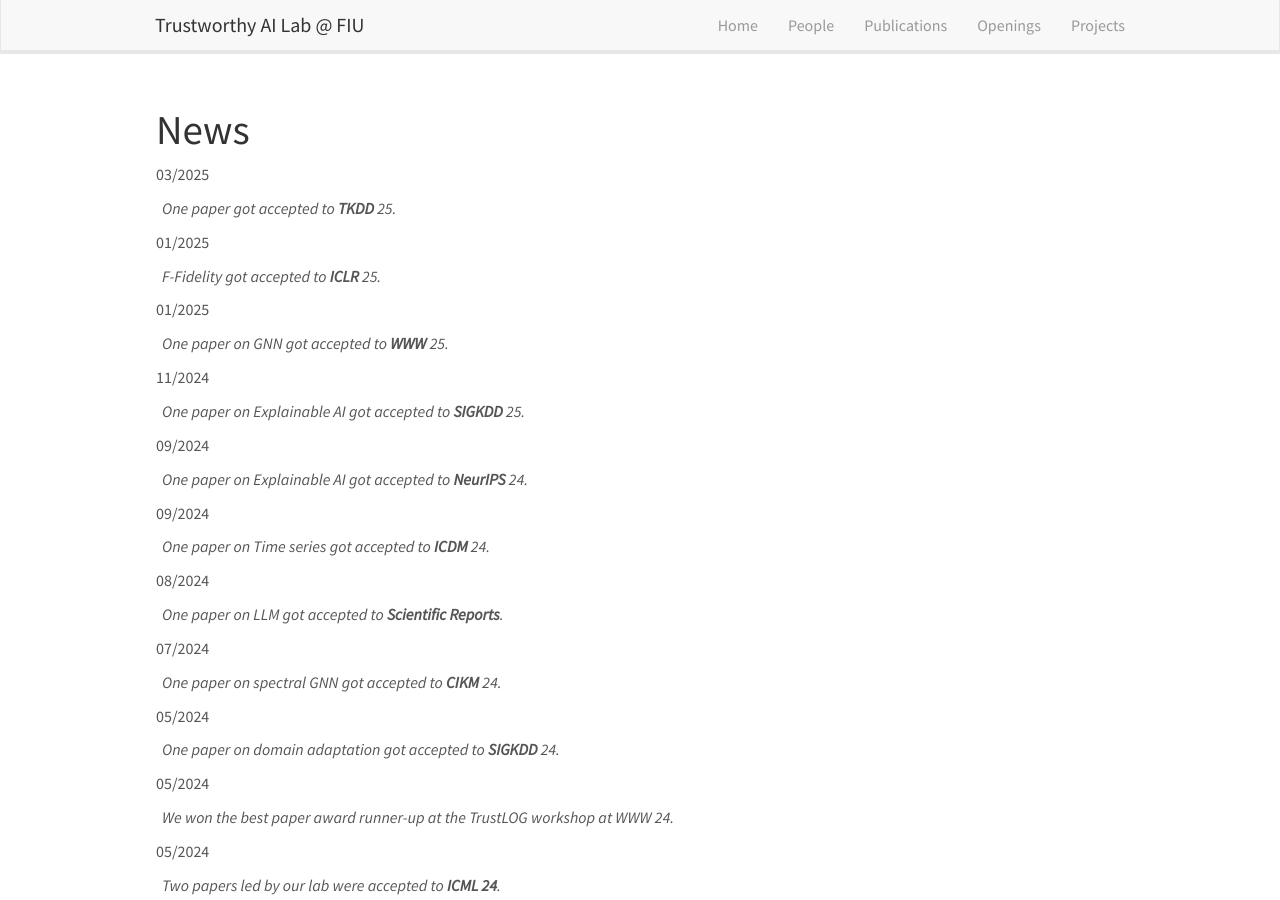
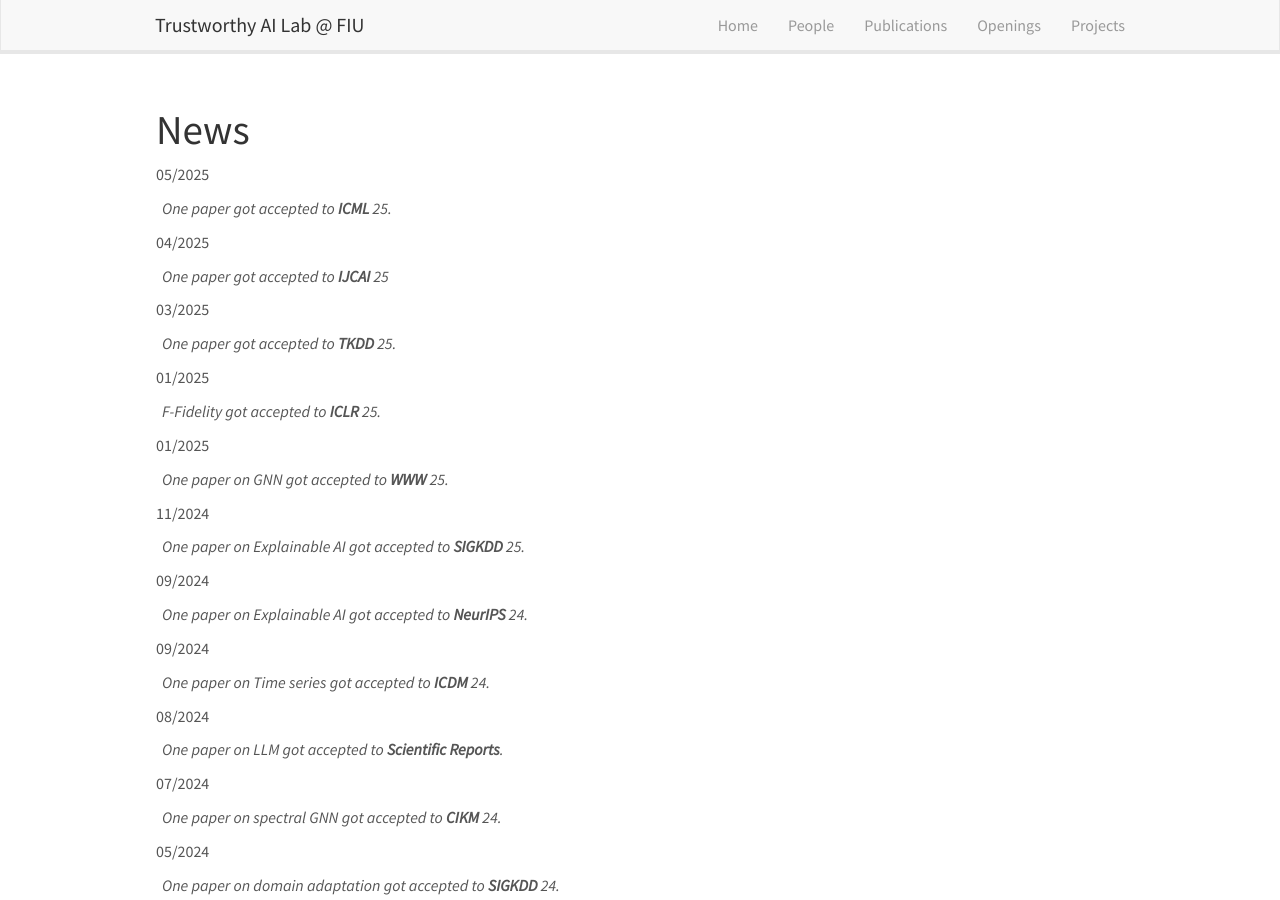
Before and after one commit to trustai4s-lab/trustai4s-lab.github.io, a Jekyll site: the page built from _pages/allnews.md, in a window 1280 px wide and 900 px high. Built offline with Jekyll 4.4.1, drawn with Linux system fonts in a browser that asks for light colours; nearby versions of some CDN libraries.

Commit message:
Update news.yml

```diff
--- a/_data/news.yml
+++ b/_data/news.yml
@@ -1,3 +1,9 @@
+- date: 05/2025
+  headline: One paper got accepted to **ICML** 25.
+
+- date: 04/2025
+  headline: One paper got accepted to **IJCAI** 25
+
 - date: 03/2025
   headline: One paper got accepted to **TKDD** 25.
 
```
